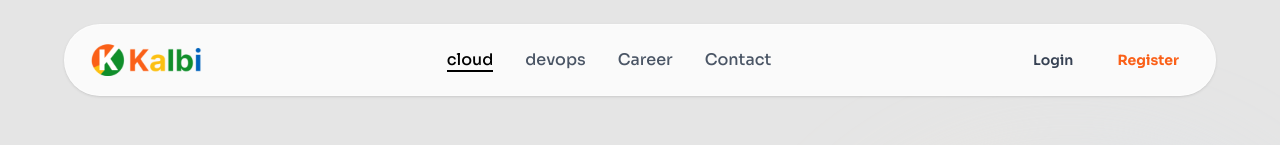
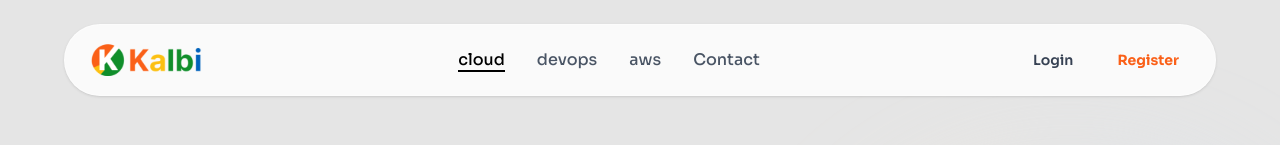
Before and after one commit to pwntaghy/kalbii-frontend-master, a React (Vite) app: page / in a window 1280 px wide. Shown: the top 145 px of the page. Built offline with nearby package versions, Linux system fonts and the light colour scheme; no server answers.

Commit message:
Update feature / fix bug

```diff
--- a/src/components/navbar/navItems.js
+++ b/src/components/navbar/navItems.js
@@ -3,7 +3,7 @@ const navItems = [
     { label: "devops", path: "/about" },
     // {label:"Portfolio",path:"/portfolio"},
     // {label:"Blogs",path:"/blogs"},
-    { label: "Career", path: "/career" },
+    { label: "aws", path: "/career" },
     { label: "Contact", path: "/contact" },
     // {label:"Login",path:"/login"},
     // {label:"Register",path:"/signup"}
```
